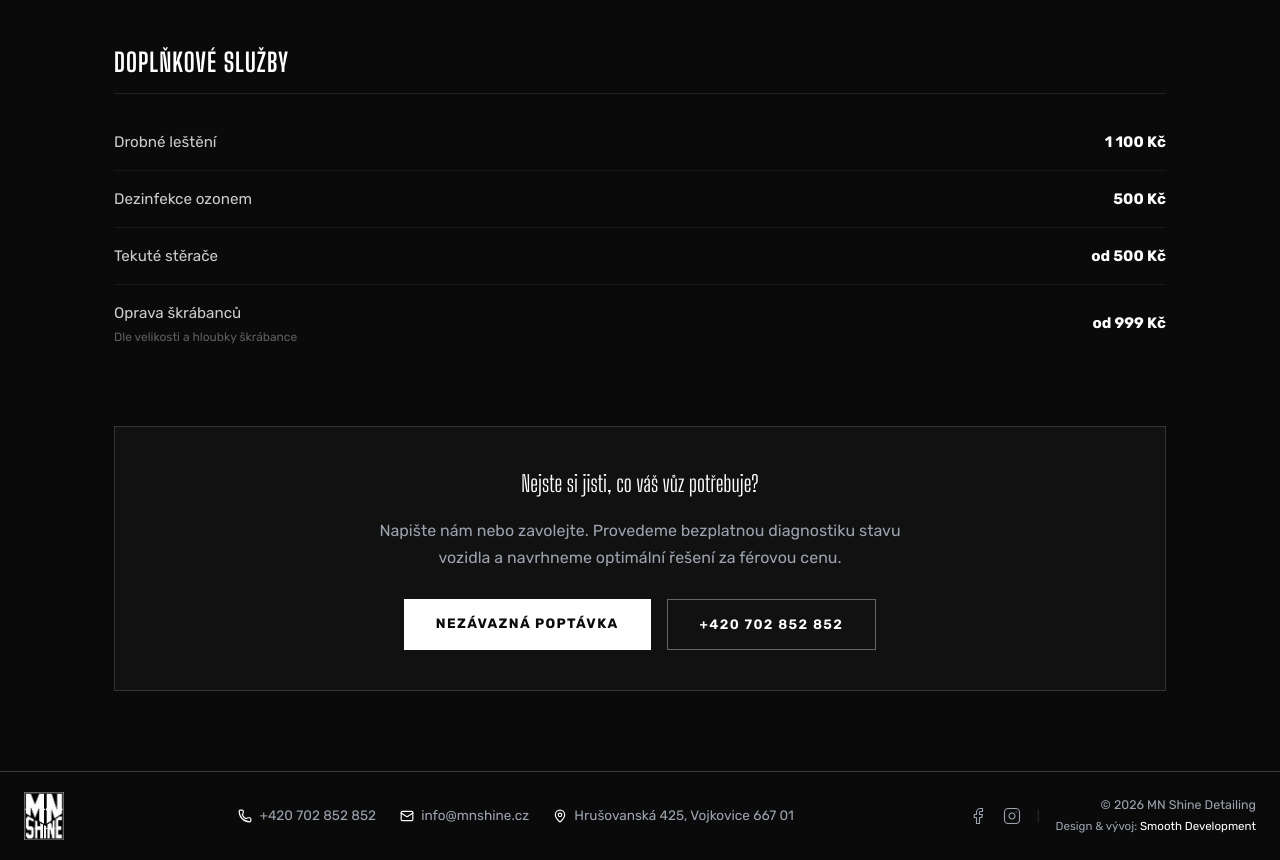
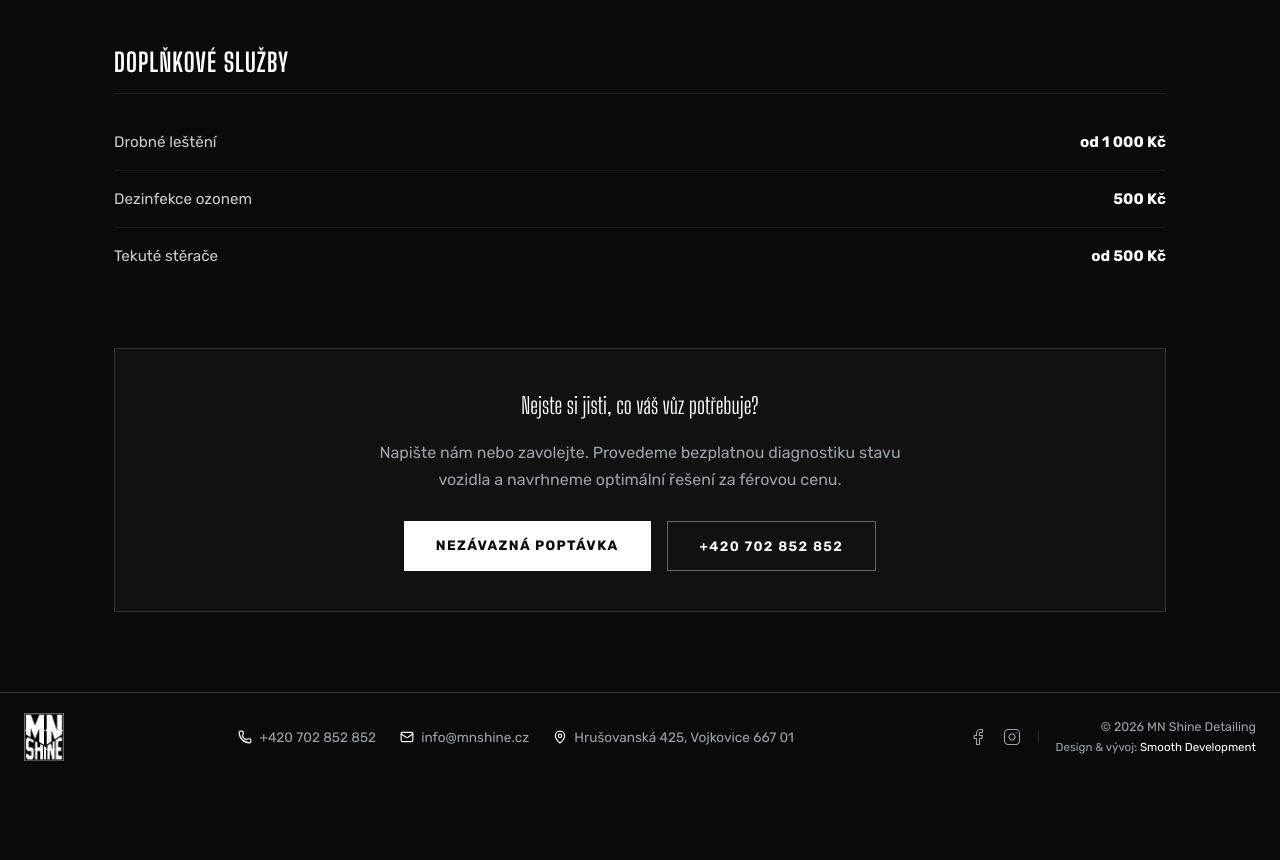
Before and after one commit to MarekSmooth/MN-Shine, a Next.js app: page /cenik in a window 1280 px wide. Shown: the part 3700-4560 px from the top of the page. After the commit the page ends 4481 px from the top, so only its background shows below. Built offline with nearby package versions, Linux system fonts and the light colour scheme.

Commit message:
textation update

```diff
--- a/src/app/cenik/page.tsx
+++ b/src/app/cenik/page.tsx
@@ -125,10 +125,9 @@ const priceCategories: ServiceGroup[] = [
 ];
 
 const additionalServices = [
-  { name: 'Drobné leštění', price: '1 100 Kč' },
+  { name: 'Drobné leštění', price: 'od 1 000 Kč' },
   { name: 'Dezinfekce ozonem', price: '500 Kč' },
   { name: 'Tekuté stěrače', price: 'od 500 Kč' },
-  { name: 'Oprava škrábanců', price: 'od 999 Kč', note: 'Dle velikosti a hloubky škrábance' },
 ];
 
 export default function CenikPage() {
@@ -262,9 +261,6 @@ export default function CenikPage() {
               <div key={s.name} style={{ display: 'flex', alignItems: 'center', justifyContent: 'space-between', padding: '1rem 0', borderBottom: idx < additionalServices.length - 1 ? '1px solid rgba(255,255,255,0.06)' : 'none' }}>
                 <div>
                   <span style={{ color: '#CCCCCC', fontSize: '0.95rem' }}>{s.name}</span>
-                  {'note' in s && s.note && (
-                    <div style={{ color: 'rgba(255,255,255,0.35)', fontSize: '0.75rem', marginTop: '0.2rem' }}>{s.note}</div>
-                  )}
                 </div>
                 <span style={{ color: '#FFFFFF', fontWeight: 700, fontSize: '0.95rem', whiteSpace: 'nowrap' }}>{s.price}</span>
               </div>
--- a/src/components/sections/WhyDetailing.tsx
+++ b/src/components/sections/WhyDetailing.tsx
@@ -7,7 +7,7 @@ import { SectionHeader } from '@/components/ui/SectionHeader';
 const benefits = [
   {
     title: 'Ochrana hodnoty vozu',
-    description: 'Pravidelný detailing chrání lak a interiér před opotřebením. Dobře udržované vozidlo si zachovává vyšší tržní hodnotu při prodeji.',
+    description: 'Pravidelná péče o lak a interiér výrazně snižuje opotřebení. Dobře udržované vozidlo si zachovává vyšší tržní hodnotu při prodeji.',
     image: '/whydetailing/hodnota.webp',
   },
   {
@@ -22,7 +22,7 @@ const benefits = [
   },
   {
     title: 'Komfort interiéru',
-    description: 'Čistý, vonící interiér bez alergenů a bakterií zajišťuje příjemnější a zdravější prostředí pro cestující.',
+    description: 'Čistý, voňavý interiér bez alergenů a bakterií zajišťuje příjemnější a zdravější prostředí pro cestující.',
     image: '/whydetailing/komfort.webp',
   },
 ];
--- a/src/data/faq.ts
+++ b/src/data/faq.ts
@@ -18,7 +18,7 @@ export const faqs: FAQEntry[] = [
   {
     category: 'Obecné',
     question: 'Jak dlouho trvá detailing?',
-    answer: 'Délka závisí na typu zvolené služby. Čištění interiéru trvá obvykle 3–5 hodin, renovace laku 4–8 hodin, keramická ochrana i déle. Přesný čas vám sdělíme při objednání.',
+    answer: 'Délka závisí na typu zvolené služby. Čištění interiéru trvá obvykle 5–8 hodin, renovace laku 2-3 dny, keramická ochrana i déle. Přesný čas vám sdělíme při objednání.',
   },
   {
     category: 'Služby',
```
